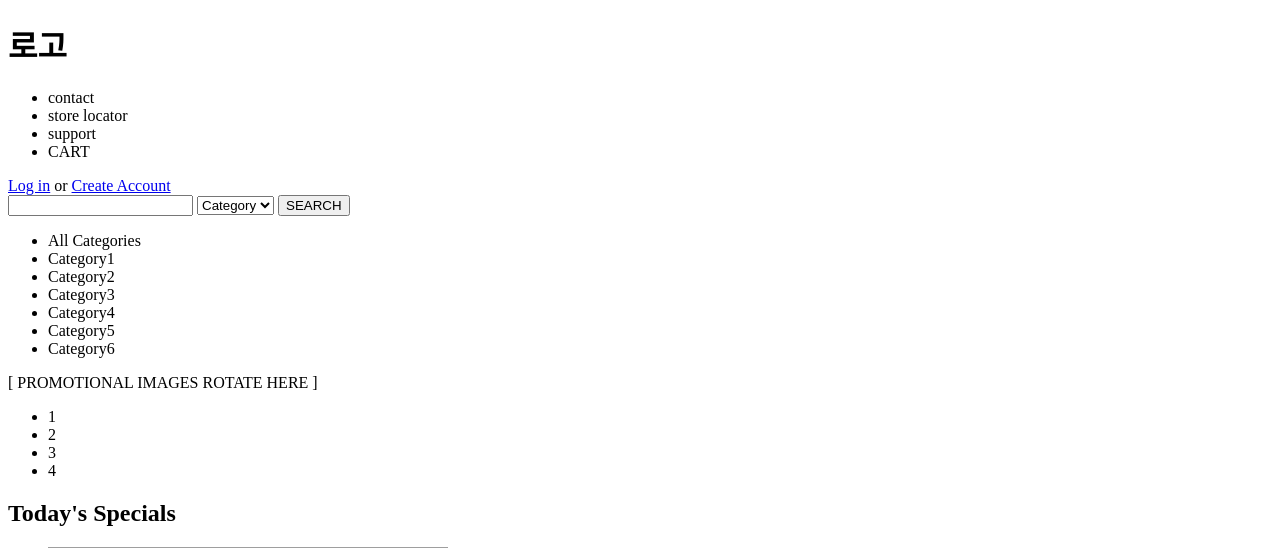
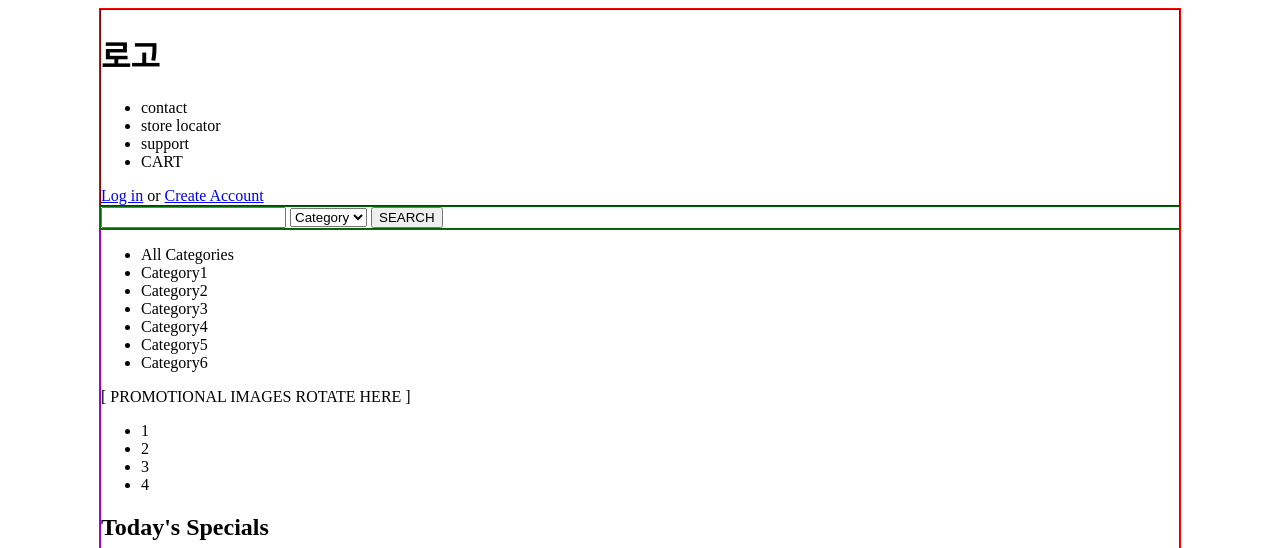
Before and after one commit to sun12wook11/frontends2, a FastAPI app: page /html/project1 in a window 1280 px wide. Shown: the top 548 px of the page. Run offline with FastAPI, Linux system fonts and the light colour scheme; grey boxes are pictures that could not be loaded.

Commit message:
프로젝트 실습 - 컨테이너로 가운데 정렬, 각 요소 테두리 표시

```diff
--- a/views/templates/html/10project1.html
+++ b/views/templates/html/10project1.html
@@ -3,8 +3,27 @@
 <head>
     <meta charset="UTF-8">
     <title>프로젝트1</title>
+    <style>
+        /*header, nav, main, footer등을
+        중앙에 배치하기 위해 컨테이너 요소 생성*/
+        #container { border: 1px solid red;
+            width: 1080px; margin: 0 auto; }
+
+        /*header*/
+        header { border: 1px solid darkred; }
+
+        /*nav*/
+        nav { border: 1px solid darkgreen; }
+
+        /*main*/
+        main { border: 1px solid darkviolet; }
+
+        /*footer*/
+        footer { border: 1px solid darkcyan; }
+    </style>
 </head>
 <body>
+    <div id="container">
     <header>
       <h1>로고</h1>
       <ul>
@@ -98,5 +117,6 @@
         </div>
         <div>Copyrights &copy; 2024. zzyzzy. All Rights Reserved.</div>
     </footer>
+    </div>
 </body>
 </html>
```
